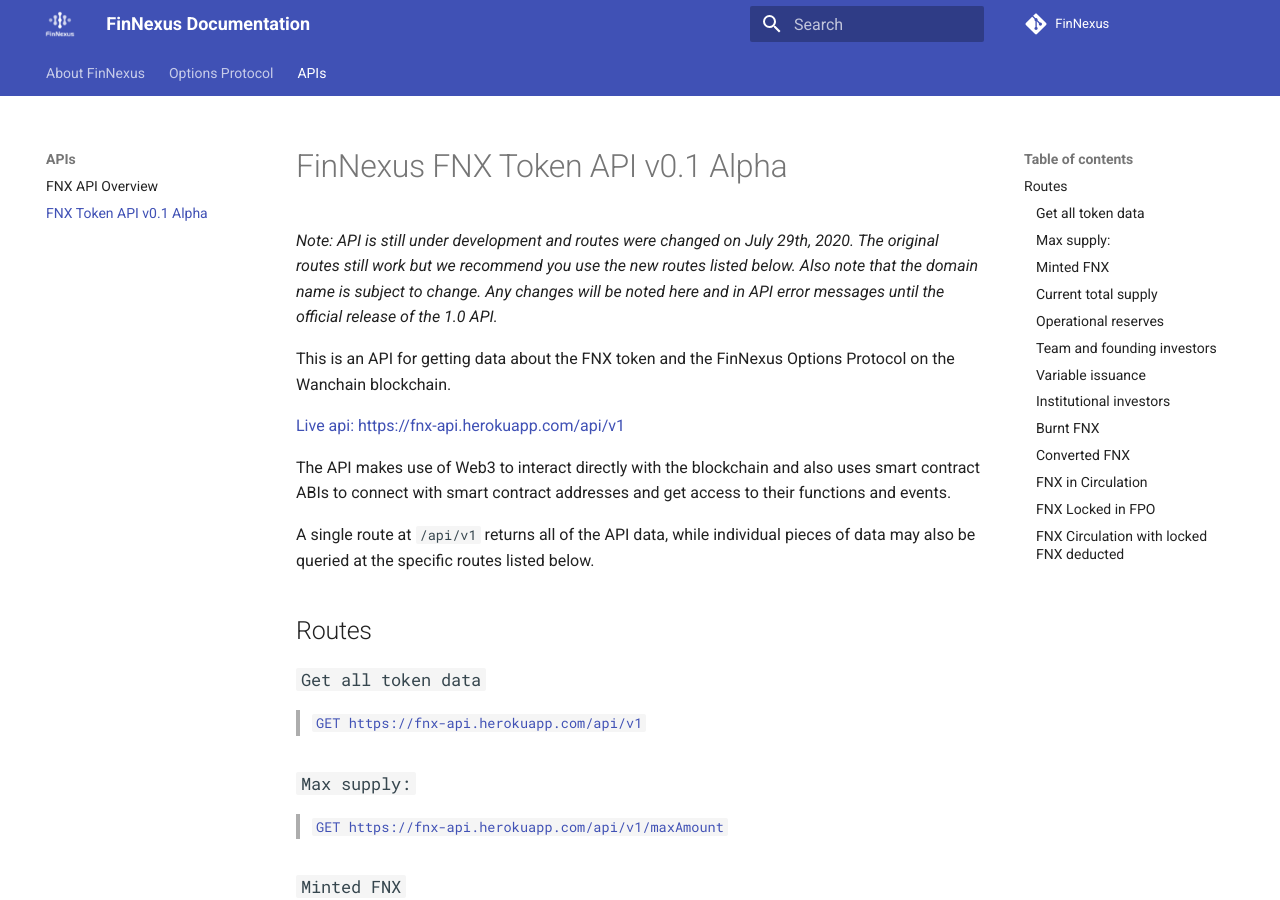
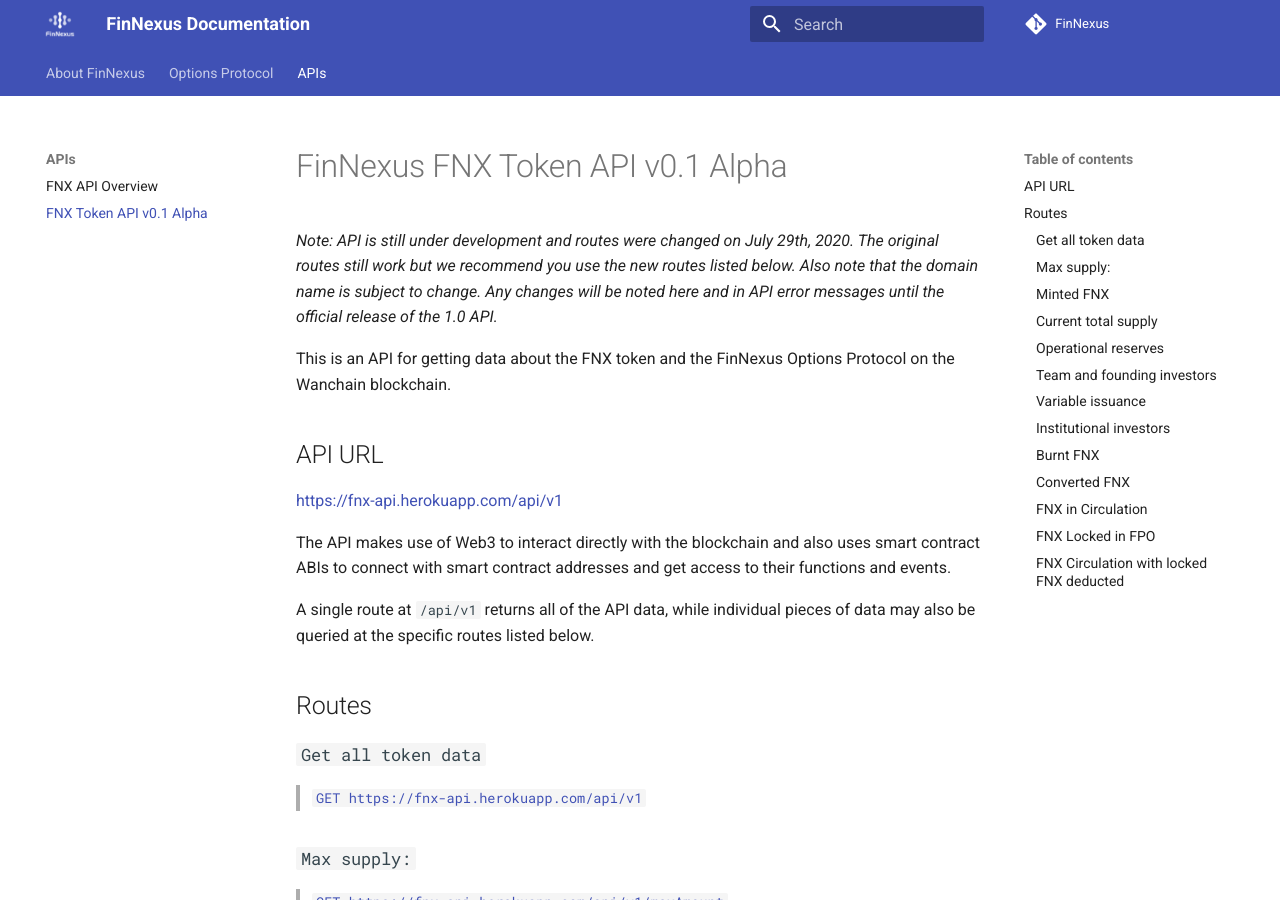
Before and after one commit to Phoenix-Finance/Phoenix-Documentation, an MkDocs documentation site: the page built from content/apis/token.md, in a window 1280 px wide and 900 px high. Built offline with MkDocs 1.6.1 and Material for MkDocs 9.7.7, drawn with Linux system fonts in a browser that asks for light colours.

Commit message:
Changed formatting

```diff
--- a/content/apis/token.md
+++ b/content/apis/token.md
@@ -4,7 +4,9 @@
 
 This is an API for getting data about the FNX token and the FinNexus Options Protocol on the Wanchain blockchain.
 
-[Live api: https://fnx-api.herokuapp.com/api/v1](https://fnx-api.herokuapp.com/api/v1)
+## API URL
+
+[https://fnx-api.herokuapp.com/api/v1](https://fnx-api.herokuapp.com/api/v1)
 
 The API makes use of Web3 to interact directly with the blockchain and also uses smart contract ABIs to connect with smart contract addresses and get access to their functions and events.
 
```
